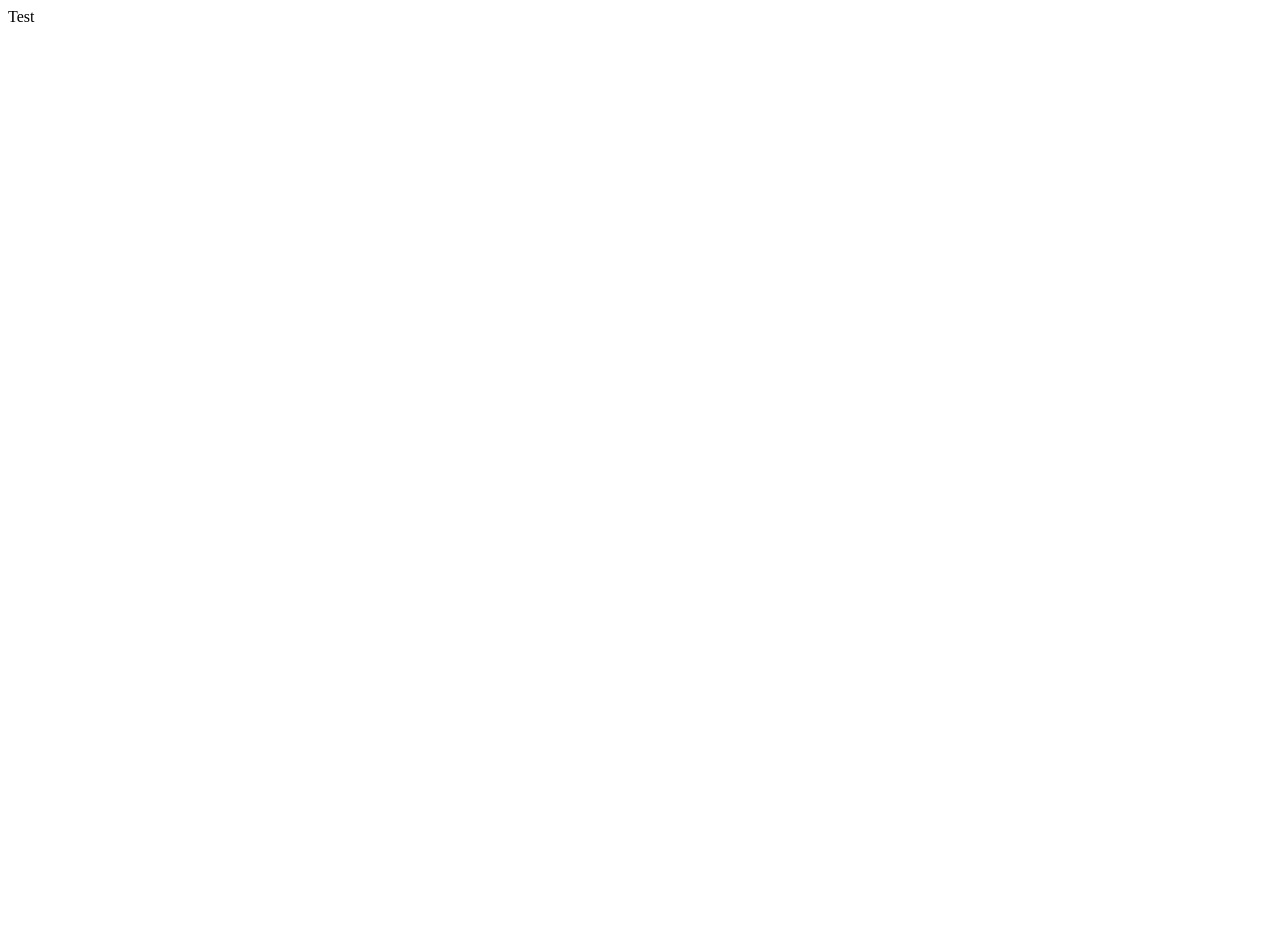
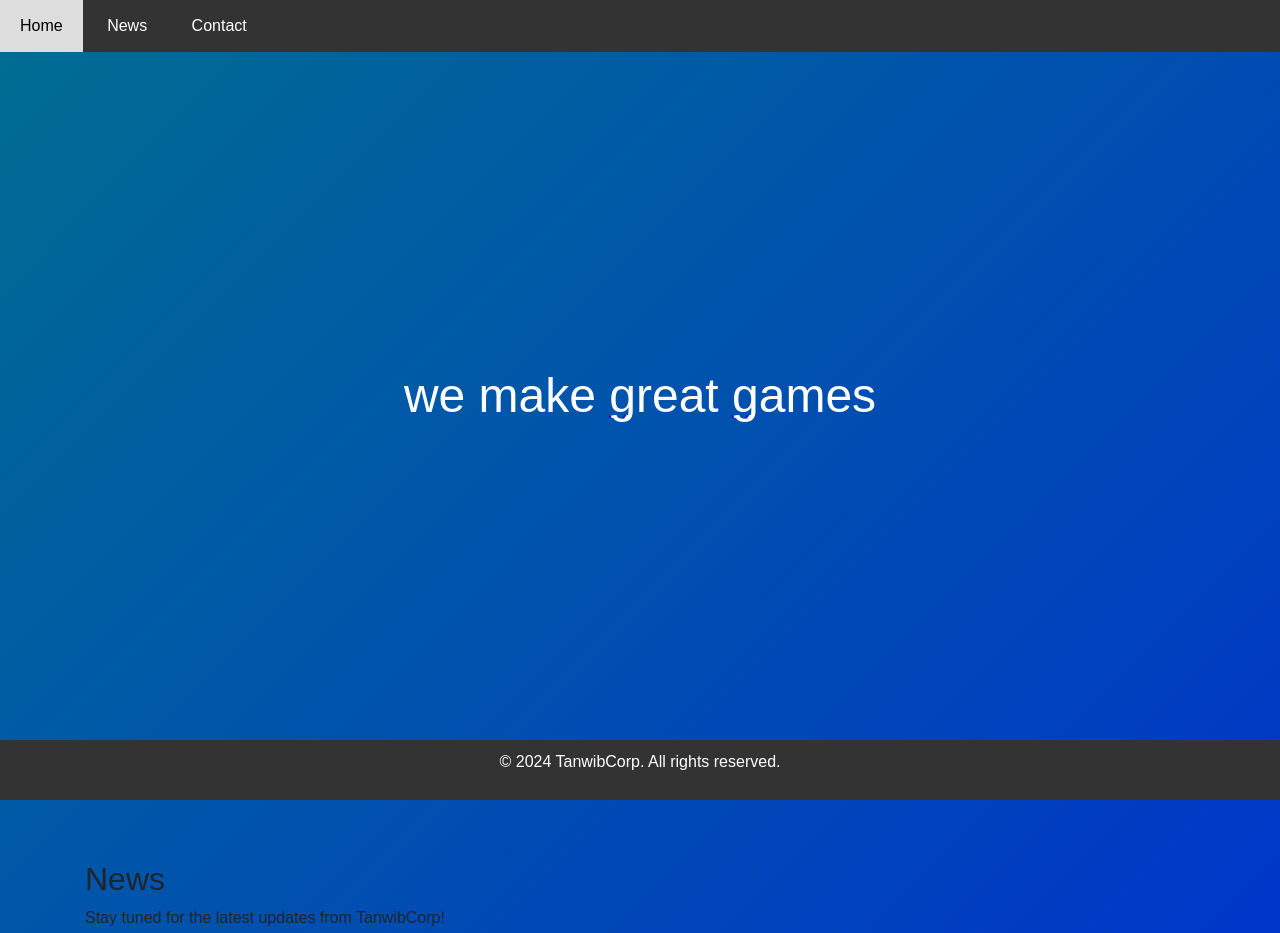
Before and after one commit to TanwibCorp/TanwibCorp.github.io, a plain HTML site: page index.html in a window 1280 px wide. Shown: the top 933 px of the page. Before the commit the page ends 800 px from the top, so only its background shows below. Drawn offline with nearby package versions, Linux system fonts and the light colour scheme.

Commit message:
Update index.html

```diff
--- a/index.html
+++ b/index.html
@@ -1 +1,176 @@
-Test
+<!DOCTYPE html>
+<html lang="en">
+<head>
+    <meta charset="UTF-8">
+    <meta name="viewport" content="width=device-width, initial-scale=1.0">
+    <title>TanwibCorp</title>
+    <link rel="stylesheet" href="https://stackpath.bootstrapcdn.com/bootstrap/4.5.2/css/bootstrap.min.css">
+    <style>
+        body {
+            margin: 0;
+            padding: 0;
+            font-family: 'Arial', sans-serif;
+            background: linear-gradient(135deg, #00ff00, #0000ff);
+            background-size: 400% 400%;
+            animation: GradientBackground 10s ease infinite;
+        }
+
+        @keyframes GradientBackground {
+            0% { background-position: 0% 50%; }
+            50% { background-position: 100% 50%; }
+            100% { background-position: 0% 50%; }
+        }
+
+        .glitch {
+            font-size: 48px;
+            color: white;
+            position: relative;
+            display: inline-block;
+            animation: glitch-animation 1s infinite;
+        }
+
+        @keyframes glitch-animation {
+            0% {
+                transform: translate(0);
+            }
+            20% {
+                transform: translate(-2px, -2px);
+            }
+            40% {
+                transform: translate(-2px, 2px);
+            }
+            60% {
+                transform: translate(2px, 2px);
+            }
+            80% {
+                transform: translate(2px, -2px);
+            }
+            100% {
+                transform: translate(0);
+            }
+        }
+
+        .glitch::before, .glitch::after {
+            content: 'we make great games';
+            position: absolute;
+            top: 0;
+            left: 0;
+            width: 100%;
+            height: 100%;
+            background: inherit;
+            overflow: hidden;
+        }
+
+        .glitch::before {
+            left: 2px;
+            text-shadow: -2px 0 red;
+            clip: rect(24px, 550px, 90px, 0);
+            animation: glitch-anim-before 2.5s infinite linear alternate-reverse;
+        }
+
+        .glitch::after {
+            left: -2px;
+            text-shadow: -2px 0 blue;
+            clip: rect(85px, 550px, 140px, 0);
+            animation: glitch-anim-after 2.5s infinite linear alternate-reverse;
+        }
+
+        @keyframes glitch-anim-before {
+            0% {
+                clip: rect(42px, 9999px, 44px, 0);
+                transform: skew(0.5deg);
+            }
+            100% {
+                clip: rect(84px, 9999px, 90px, 0);
+                transform: skew(0.5deg);
+            }
+        }
+
+        @keyframes glitch-anim-after {
+            0% {
+                clip: rect(90px, 9999px, 92px, 0);
+                transform: skew(0.5deg);
+            }
+            100% {
+                clip: rect(48px, 9999px, 50px, 0);
+                transform: skew(0.5deg);
+            }
+        }
+
+        .full-screen {
+            display: flex;
+            justify-content: center;
+            align-items: center;
+            height: 100vh;
+            text-align: center;
+        }
+
+        .menu {
+            position: fixed;
+            top: 0;
+            width: 100%;
+            background-color: #333;
+            z-index: 1000;
+        }
+
+        .menu a {
+            color: white;
+            padding: 14px 20px;
+            text-decoration: none;
+            display: inline-block;
+        }
+
+        .menu a:hover {
+            background-color: #ddd;
+            color: black;
+        }
+
+        .section {
+            padding: 60px 0;
+        }
+
+        .footer {
+            background-color: #333;
+            color: white;
+            text-align: center;
+            padding: 10px 0;
+            position: fixed;
+            width: 100%;
+            bottom: 0;
+        }
+    </style>
+</head>
+<body>
+    <div class="menu">
+        <a href="#home">Home</a>
+        <a href="#news">News</a>
+        <a href="#contact">Contact</a>
+    </div>
+
+    <div id="home" class="full-screen">
+        <h1 class="glitch">we make great games</h1>
+    </div>
+
+    <section id="news" class="section">
+        <div class="container">
+            <h2>News</h2>
+            <p>Stay tuned for the latest updates from TanwibCorp!</p>
+        </div>
+    </section>
+
+    <section id="contact" class="section">
+        <div class="container">
+            <h2>Contact</h2>
+            <p>Contact us at contact@tanwibcorp.com or call us at (123) 456-7890.</p>
+        </div>
+    </section>
+
+    <div class="footer">
+        <p>&copy; 2024 TanwibCorp. All rights reserved.</p>
+    </div>
+
+    <script src="https://code.jquery.com/jquery-3.5.1.slim.min.js"></script>
+    <script src="https://cdn.jsdelivr.net/npm/@popperjs/core@2.9.2/dist/umd/popper.min.js"></script>
+    <script src="https://stackpath.bootstrapcdn.com/bootstrap/4.5.2/js/bootstrap.min.js"></script>
+</body>
+</html>
```
